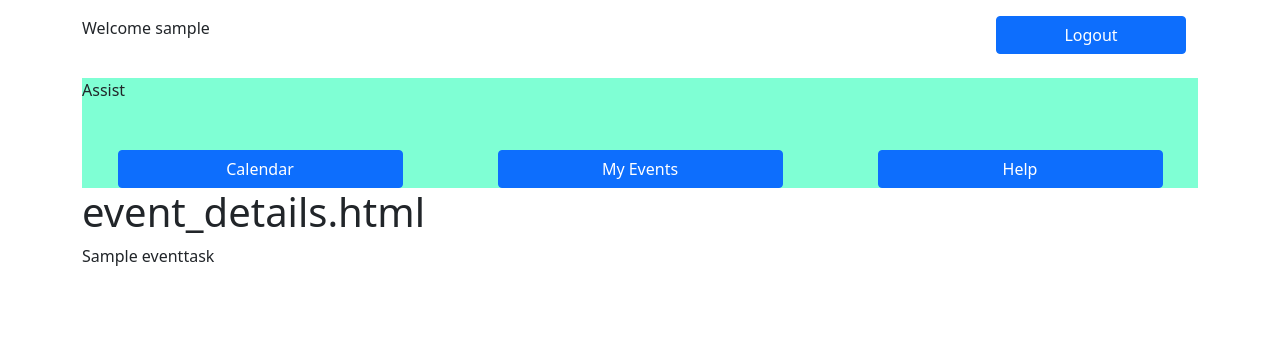
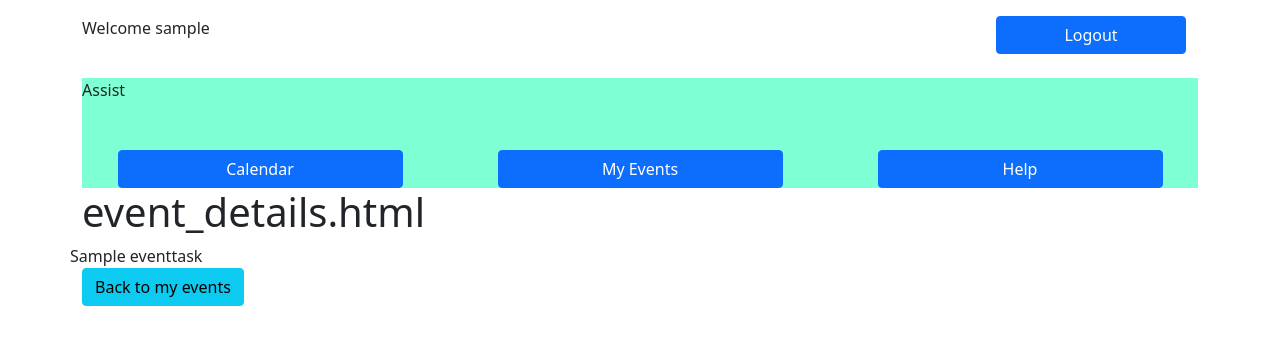
Before and after one commit to lisab1993/Scheduling-Capstone, a Django app: page /1/ in a window 1280 px wide. Shown: the top 345 px of the page. Run offline with Django 3.2, Linux system fonts and the light colour scheme; a user stored in the database is signed in; tables that the repository leaves empty hold one stand-in row (values such as "Sample post"); some libraries are stand-ins or nearby versions.

Commit message:
Saving before starting on new feature.

```diff
--- a/assist/assistapp/templates/assistapp/base.html
+++ b/assist/assistapp/templates/assistapp/base.html
@@ -41,7 +41,7 @@
 
       <div class="row justify-content-around mt-5">
         <a class="btn btn-primary col-md-3" href="#">Calendar</a>
-        <a class="btn btn-primary col-md-3" href="#">My Events</a>
+        <a class="btn btn-primary col-md-3" href="{% url 'assistapp:my_events' %}">My Events</a>
         <a class="btn btn-primary col-md-3" href="#">Help</a>
 
       </div>
--- a/assist/assistapp/templates/assistapp/event_details.html
+++ b/assist/assistapp/templates/assistapp/event_details.html
@@ -3,9 +3,12 @@
 {% block content %}
 
 <h1>event_details.html</h1>
-
 {% for task in tasks %}
-{{ task.name }}
+<div class="row">
+    {{ task.name }}
+</div>
 {% endfor %}
 
+
+<a class='btn btn-info' href="{% url 'assistapp:my_events' %}">Back to my events</a>
 {% endblock %}
--- a/assist/assistapp/templates/assistapp/my_events.html
+++ b/assist/assistapp/templates/assistapp/my_events.html
@@ -6,9 +6,9 @@
 {% for event in user_events %}
 <div class="row ms">
 <div class="col-md-6">
-    {{event.title}}
+    <a href="{% url 'assistapp:event_details' event_id=event.id %}">{{event.title}}</a>
 </div>
-    <a class="btn btn-info col-md-2">Detail</a>
+    <a href="{% url 'assistapp:event_details' event_id=event.id %}" class="btn btn-info col-md-2">Detail</a>
     <a class="btn btn-info col-md-2">Edit</a>
     <a class="btn btn-info col-md-2" >Delete</a>
 </div>
--- a/assist/assistapp/views.py
+++ b/assist/assistapp/views.py
@@ -3,10 +3,14 @@ from django.http import HttpResponse, Http404, HttpResponseRedirect
 from django.contrib.auth.decorators import login_required
 from django.contrib.auth import authenticate
 from .models import Event, EventTask, Priority
+from django.contrib.auth.models import User
 
 
 # DON'T FORGET TO CHANGE THE HOMEPAGE TO CALENDAR VIEW
 # MY_EVENTS IS BEING USED AS A PLACEHOLDER AS IT'S BEING BUILT FIRST
+# STILL NEED TO ADD SECURITY SO USERS ONLY SEE THEIR OWN STUFF
+
+
 @login_required
 def my_events(request):
     # only allow users to see their own events
@@ -21,6 +25,7 @@ def my_events(request):
     return render(request, 'assistapp/my_events.html', context)
 
 
+
 @login_required
 def event_details(request, event_id):
     # return HttpResponse('detail page')
```
